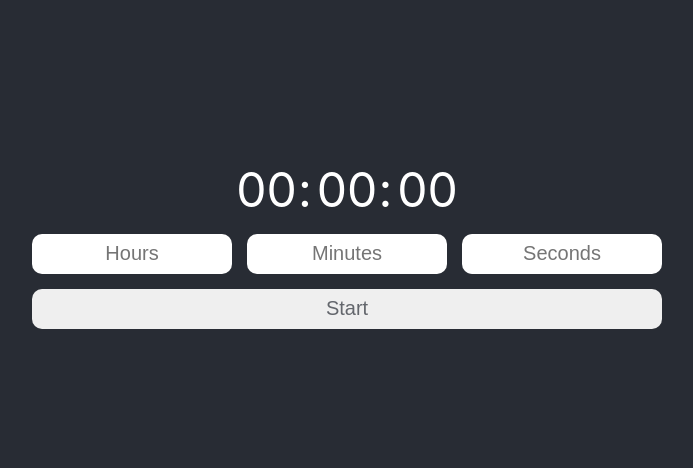
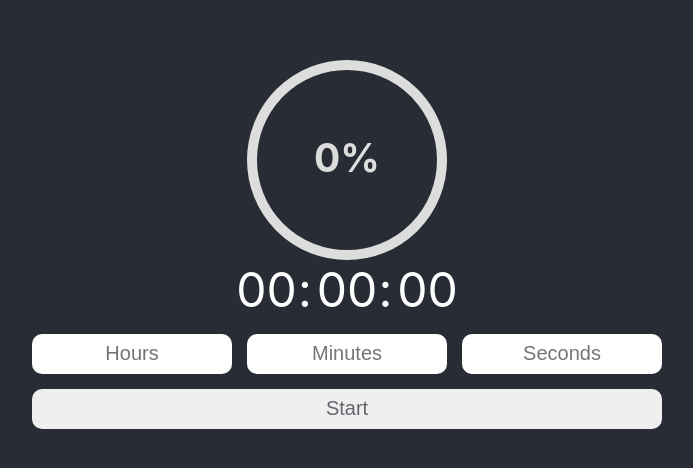
Before and after one commit to verenichyi/React-Redux-Apps, a React (Create React App) app: page / in a window 1280 px wide. Shown: the part 156-624 px from the top of the page, without its empty margins (293-986 px from the left). Built offline with nearby package versions, Linux system fonts and the light colour scheme.

Commit message:
added circular progress bar

```diff
--- a/src/App.jsx
+++ b/src/App.jsx
@@ -1,9 +1,13 @@
 import './App.css';
 import Timer from './components/Timer/Timer';
+import CircularProgressBar from './components/Circular-progress-bar/CircularProgressBar';
+import React from 'react';
+
 
 function App() {
 	return (
 		<div className="App">
+			<CircularProgressBar strokeWidth="10" sqSize="200"/>
 			<Timer/>
 		</div>
 	);
--- /dev/null
+++ b/src/components/Circular-progress-bar/CircularProgressBar.jsx
@@ -0,0 +1,47 @@
+import React from 'react';
+
+import styles from './circular-progress-bar.module.scss';
+import {useSelector} from 'react-redux';
+
+const CircularProgressBar = ({sqSize, strokeWidth}) => {
+	const percentage = useSelector(state=> state.timerReducer.percentage);
+	const radius = (sqSize - strokeWidth) / 2;
+	const viewBox = `0 0 ${sqSize} ${sqSize}`;
+	const dashArray = radius * Math.PI * 2;
+	const dashOffset = dashArray - dashArray * parseFloat(percentage.toFixed(1)) / 100;
+
+	return (
+		<svg
+			width={sqSize}
+			height={sqSize}
+			viewBox={viewBox}>
+			<circle
+				className={styles.circleBackground}
+				cx={sqSize / 2}
+				cy={sqSize / 2}
+				r={radius}
+				strokeWidth={`${strokeWidth}px`}/>
+			<circle
+				className={styles.circleProgress}
+				cx={sqSize / 2}
+				cy={sqSize / 2}
+				r={radius}
+				strokeWidth={`${strokeWidth}px`}
+				transform={`rotate(-90 ${sqSize / 2} ${sqSize / 2})`}
+				style={{
+					strokeDasharray: dashArray,
+					strokeDashoffset: dashOffset
+				}}/>
+			<text
+				className={styles.circleText}
+				x="50%"
+				y="50%"
+				dy=".3em"
+				textAnchor="middle">
+				{`${parseFloat(percentage.toFixed(1))}%`}
+			</text>
+		</svg>
+	)
+}
+
+export default CircularProgressBar;
--- /dev/null
+++ b/src/components/Circular-progress-bar/circular-progress-bar.module.scss
@@ -0,0 +1,20 @@
+.circleBackground,
+.circleProgress {
+  fill: none;
+}
+
+.circleBackground {
+  stroke: #ddd;
+}
+
+.circleProgress {
+  stroke: rgba(245, 83, 162, 0.81);
+  stroke-linecap: round;
+  stroke-linejoin: round;
+}
+
+.circleText {
+  font-size: 1.5em;
+  font-weight: bold;
+  fill: #ddd;
+}
--- a/src/components/Timer/Timer.jsx
+++ b/src/components/Timer/Timer.jsx
@@ -1,12 +1,12 @@
-import React, {useState} from 'react';
+import React, {useEffect} from 'react';
+import {useDispatch, useSelector} from 'react-redux';
 
 import styles from './timer.module.scss';
-import {useDispatch, useSelector} from 'react-redux';
 import {
 	setButtonStatus,
 	setHours,
 	setHoursInputValue,
-	setMinutes, setMinutesInputValue,
+	setMinutes, setMinutesInputValue, setPercentage,
 	setSeconds, setSecondsInputValue,
 	setTimerId
 } from '../../redux/actionCreators';
@@ -17,18 +17,20 @@ const Timer = () => {
 	const timer = useSelector((state) => state.timerReducer);
 
 	const countdownTimer = (diff) => {
+		const startValue = diff;
+
 		return () => {
 			diff -= 1000;
 
-			if (diff <= 0) {
-				clearInterval(timer.timerId);
-				dispatch(setButtonStatus('Start'));
-			}
+			const percentage = ((startValue / 1000 - diff / 1000)) * 100 / (startValue / 1000);
+
+			if (diff <= 0) dispatch(setButtonStatus('Cancel'));
 
 			const hours = diff > 0 ? Math.floor(diff / 1000 / 60 / 60) % 24 : 0;
 			const minutes = diff > 0 ? Math.floor(diff / 1000 / 60) % 60 : 0;
 			const seconds = diff > 0 ? Math.floor(diff / 1000) % 60 : 0;
 
+			dispatch(setPercentage(percentage));
 			dispatch(setHours(hours < 10 ? '0' + hours : hours));
 			dispatch(setMinutes(minutes < 10 ? '0' + minutes : minutes));
 			dispatch(setSeconds(seconds < 10 ? '0' + seconds : seconds));
@@ -69,6 +71,7 @@ const Timer = () => {
 		dispatch(setMinutes('00'));
 		dispatch(setSeconds('00'));
 		dispatch(setButtonStatus('Start'));
+		dispatch(setPercentage(0));
 	}
 
 	const handleInput = (event) => {
@@ -88,6 +91,12 @@ const Timer = () => {
 					dispatch(setSecondsInputValue(event.target.value));
 		}
 	}
+
+	useEffect(() => {
+		if (timer.percentage === 100) {
+			clearInterval(timer.timerId);
+		}
+	}, [timer])
 
 	return (
 		<div className={styles.timer}>
--- a/src/redux/actionCreators.js
+++ b/src/redux/actionCreators.js
@@ -8,3 +8,4 @@ export const setSeconds = createAction('SET_SECONDS');
 export const setHoursInputValue = createAction('SET_HOURS_INPUT_VALUE');
 export const setMinutesInputValue = createAction('SET_MINUTES_INPUT_VALUE');
 export const setSecondsInputValue = createAction('SET_SECONDS_INPUT_VALUE');
+export const setPercentage = createAction('SET_PERCENTAGE');
--- a/src/redux/reducers/timerReducer.js
+++ b/src/redux/reducers/timerReducer.js
@@ -1,7 +1,14 @@
 import {handleActions} from 'redux-actions';
 
 import {
-	setButtonStatus, setHours, setHoursInputValue, setMinutes, setMinutesInputValue, setSeconds, setSecondsInputValue,
+	setButtonStatus,
+	setHours,
+	setHoursInputValue,
+	setMinutes,
+	setMinutesInputValue,
+	setPercentage,
+	setSeconds,
+	setSecondsInputValue,
 	setTimerId,
 } from '../actionCreators';
 
@@ -14,6 +21,7 @@ const initialState = {
 	hoursInputValue: '',
 	minutesInputValue: '',
 	secondsInputValue: '',
+	percentage: 0
 };
 
 const timerReducer = handleActions({
@@ -25,6 +33,7 @@ const timerReducer = handleActions({
 	[setHoursInputValue]: (state, {payload}) =>  ({...state, hoursInputValue: payload}),
 	[setMinutesInputValue]: (state, {payload}) =>  ({...state, minutesInputValue: payload}),
 	[setSecondsInputValue]: (state, {payload}) =>  ({...state, secondsInputValue: payload}),
+	[setPercentage]: (state, {payload}) =>  ({...state, percentage: payload}),
 }, initialState);
 
 export default timerReducer;
```
